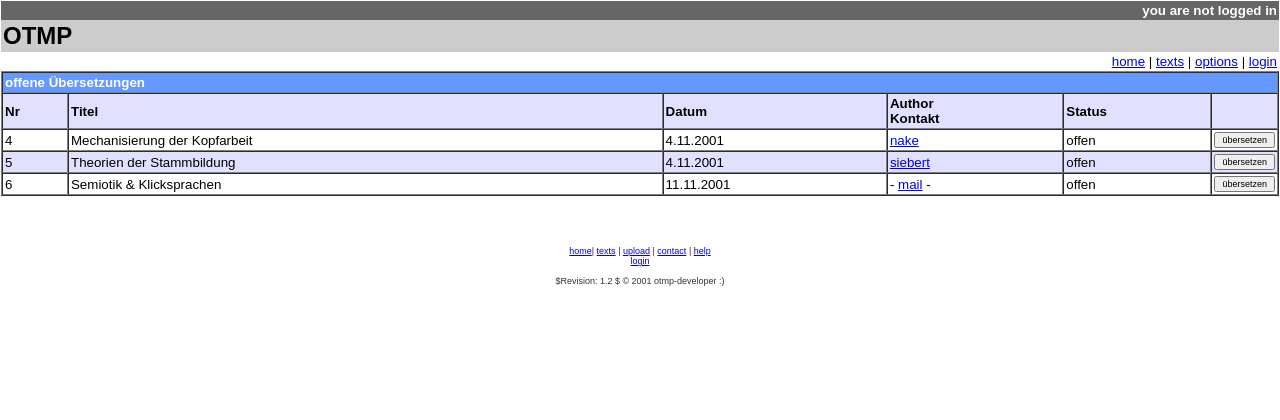
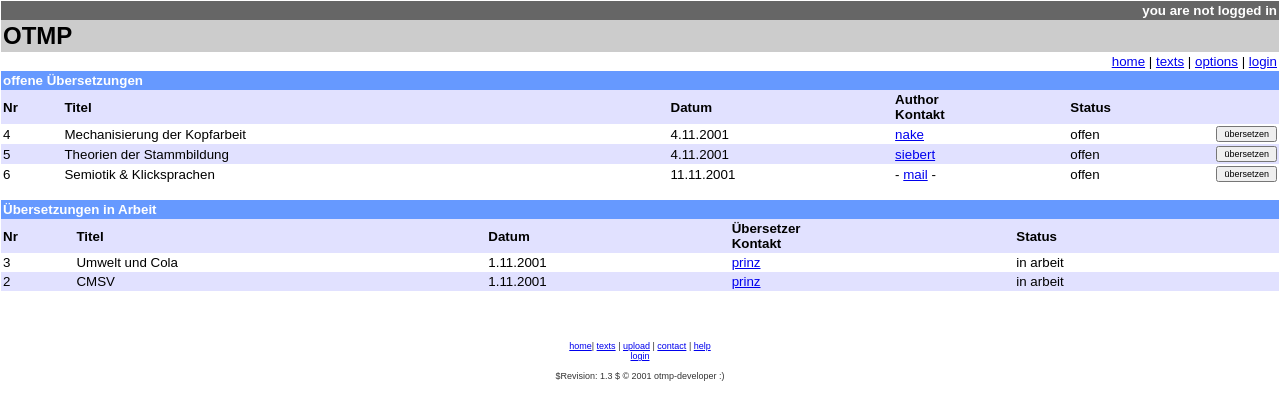
Before and after one commit to BackupTheBerlios/otmp, a PHP site: page /show.php in a window 1280 px wide. Shown: the top 420 px of the page. Run offline with PHP 8.4, Linux system fonts and the light colour scheme.

Commit message:
texte in arbeit added

```diff
--- a/prototyp/show.php
+++ b/prototyp/show.php
@@ -1,7 +1,7 @@
 <? /*
     * $Source: /home/xubuntu/berlios_backup/github/tmp-cvs/otmp/Repository/prototyp/show.php,v $
-    * $Revision: 1.2 $
-    * $Id: show.php,v 1.2 2001/11/11 14:14:16 hifix Exp $
+    * $Revision: 1.3 $
+    * $Id: show.php,v 1.3 2001/11/11 19:57:57 hifix Exp $
     */
 ?>
 <html>
@@ -33,7 +33,7 @@ Show">
 </table>
 
 <form method="post" action="">
-  <table width="100%" border="1" cellspacing="0" cellpadding="2">
+  <table width="100%" border="0" cellspacing="0" cellpadding="2">
     <tr>
       <td colspan="6" bgcolor="#6699FF"><b><font color="#FFFFFF">offene &Uuml;bersetzungen</font></b></td>
     </tr>
@@ -60,7 +60,7 @@ Show">
       <td bgcolor="#E1E1FF">5</td>
       <td bgcolor="#E1E1FF">Theorien der Stammbildung</td>
       <td bgcolor="#E1E1FF">4.11.2001</td>
-      <td bgcolor="#E1E1FF"><a href="siebert@localhost">siebert</a></td>
+      <td bgcolor="#E1E1FF"><a href="mailto:siebert@localhost">siebert</a></td>
       <td bgcolor="#E1E1FF">offen</td>
       <td bgcolor="#E1E1FF">
         <input type="submit" name="translate5" value="&uuml;bersetzen" class="tbl_btn">
@@ -78,11 +78,44 @@ Show">
     </tr>
   </table>
 </form>
+<form method="post" action="">
+  <table width="100%" border="0" cellspacing="0" cellpadding="2">
+    <tr>
+      <td colspan="6" bgcolor="#6699FF"><b><font color="#FFFFFF"> &Uuml;bersetzungen
+        in Arbeit</font></b></td>
+    </tr>
+    <tr>
+      <td bgcolor="#E1E1FF"><b>Nr</b></td>
+      <td bgcolor="#E1E1FF"><b>Titel</b></td>
+      <td bgcolor="#E1E1FF"><b>Datum</b></td>
+      <td bgcolor="#E1E1FF"><b>&Uuml;bersetzer<br>
+        Kontakt </b></td>
+      <td bgcolor="#E1E1FF"><b>Status</b></td>
+      <td bgcolor="#E1E1FF" width="5%">&nbsp;</td>
+    </tr>
+    <tr>
+      <td>3</td>
+      <td>Umwelt und Cola</td>
+      <td>1.11.2001</td>
+      <td><a href="mailto:prinz@localhost">prinz</a></td>
+      <td>in arbeit</td>
+      <td>&nbsp; </td>
+    </tr>
+    <tr>
+      <td bgcolor="#E1E1FF">2</td>
+      <td bgcolor="#E1E1FF">CMSV </td>
+      <td bgcolor="#E1E1FF">1.11.2001</td>
+      <td bgcolor="#E1E1FF"><a href="mailto:prinz@localhost">prinz</a></td>
+      <td bgcolor="#E1E1FF">in arbeit</td>
+      <td bgcolor="#E1E1FF">&nbsp; </td>
+    </tr>
+  </table>
+</form>
 <p align="left">&nbsp;</p>
 <p align="center" class="footer"><a href="main.php">home</a>| <a href="show.php">texts</a>
   | <a href="upload.php">upload</a> | <a href="contact.php">contact</a> | <a href="help.php">help</a><br>
   <a href="user/login.php">login</a><br>
   <br>
-  $Revision: 1.2 $ &copy; 2001 otmp-developer :)</p>
+  $Revision: 1.3 $ &copy; 2001 otmp-developer :)</p>
 </body>
 </html>
```
